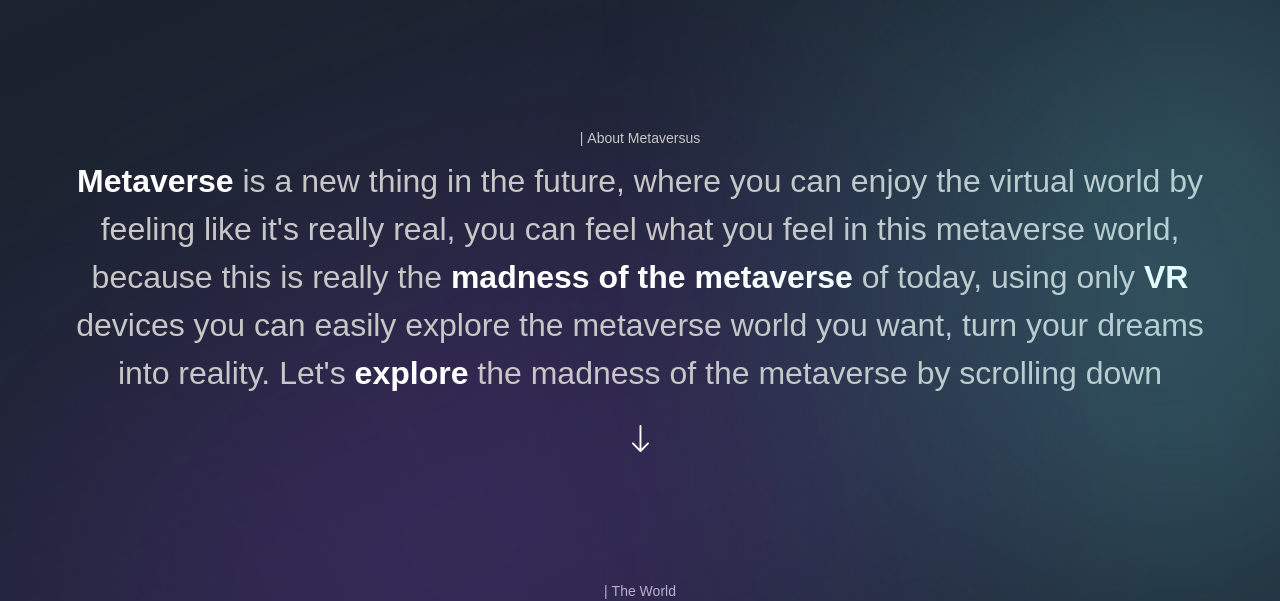
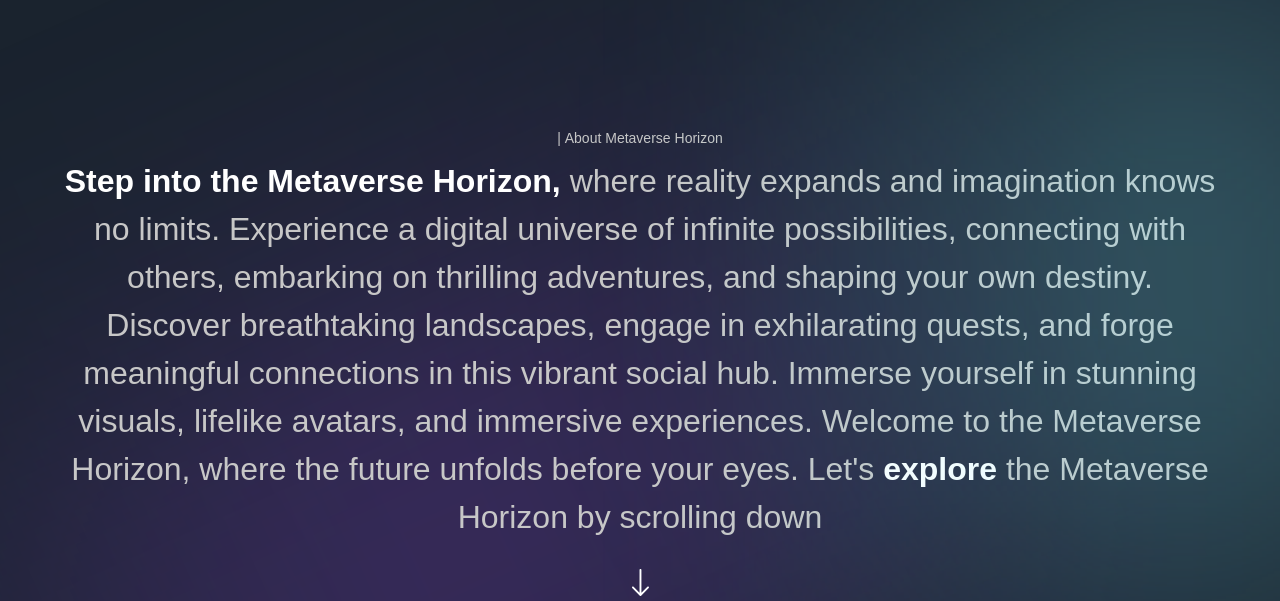
Before and after one commit to shoaib-eth/MetaverseHorizon, a Next.js app: page / in a window 1280 px wide. Shown: the part 1040-1641 px from the top of the page. Built offline with nearby package versions, Linux system fonts and the light colour scheme; a web font is replaced by a local one.

Commit message:
Update About.jsx

```diff
--- a/sections/About.jsx
+++ b/sections/About.jsx
@@ -16,25 +16,25 @@ const About = () => (
       viewport={{ once: false, amount: 0.25 }}
       className={`${styles.innerWidth} mx-auto ${styles.flexCenter} flex-col`}
     >
-      <TypingText title="| About Metaversus" textStyles="text-center" />
+      <TypingText title="| About Metaverse Horizon" textStyles="text-center" />
 
       <motion.p
         variants={fadeIn('up', 'tween', 0.2, 1)}
         className="mt-[8px] font-normal sm:text-[32px] text-[20px] text-center text-secondary-white"
       >
-        <span className="font-extrabold text-white">Metaverse</span> is a new
-        thing in the future, where you can enjoy the virtual world by feeling
-        like it's really real, you can feel what you feel in this metaverse
-        world, because this is really the{' '}
         <span className="font-extrabold text-white">
-          madness of the metaverse
-        </span>{' '}
-        of today, using only{' '}
-        <span className="font-extrabold text-white">VR</span> devices you can
-        easily explore the metaverse world you want, turn your dreams into
-        reality. Let's{' '}
-        <span className="font-extrabold text-white">explore</span> the madness
-        of the metaverse by scrolling down
+          Step into the Metaverse Horizon,
+        </span>{" "}
+        where reality expands and imagination knows no limits. Experience a
+        digital universe of infinite possibilities, connecting with others,
+        embarking on thrilling adventures, and shaping your own destiny.
+        Discover breathtaking landscapes, engage in exhilarating quests, and
+        forge meaningful connections in this vibrant social hub. Immerse
+        yourself in stunning visuals, lifelike avatars, and immersive
+        experiences. Welcome to the Metaverse Horizon, where the future unfolds
+        before your eyes. Let's{" "}
+        <span className="font-extrabold text-white">explore</span> the Metaverse
+        Horizon by scrolling down
       </motion.p>
 
       <motion.img
```
